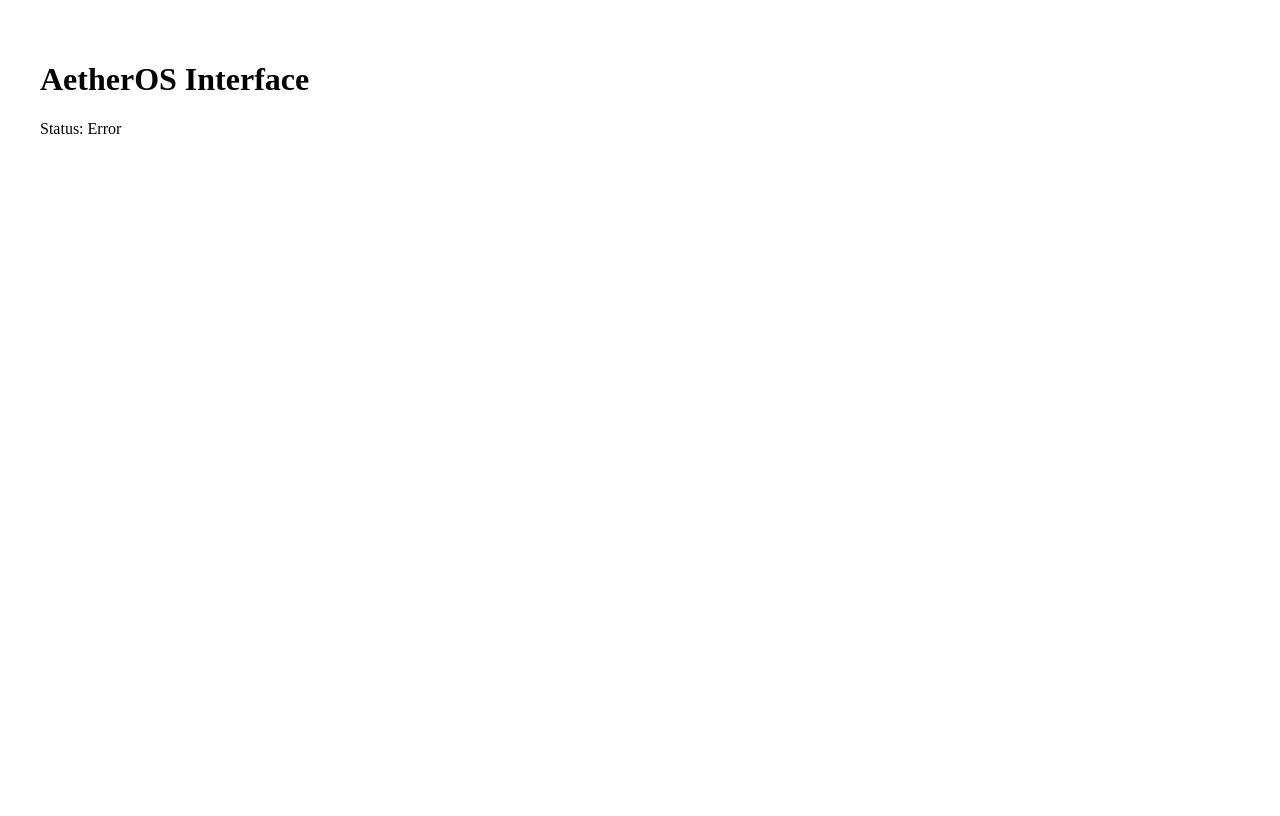
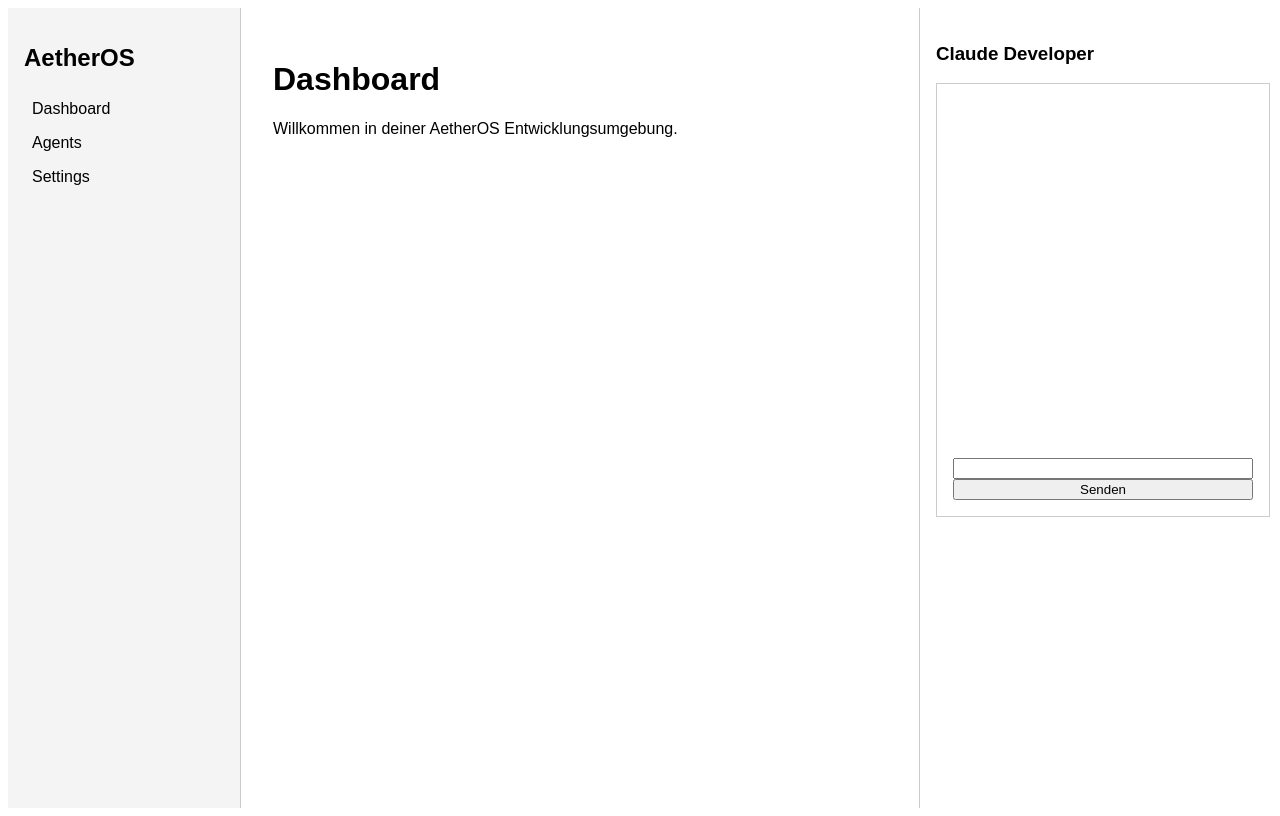
Before and after one commit to NoVaJeeno/ClaudeFree, a Next.js app in the folder frontend/: page / in a window 1280 px wide. Built offline with nearby package versions, Linux system fonts and the light colour scheme; no server answers.

Commit message:
Haupt-Layout mit Navigation und Chat-Komponente aktualisieren

```diff
--- a/frontend/app/page.tsx
+++ b/frontend/app/page.tsx
@@ -1,21 +1,33 @@
 'use client';
-import { useEffect, useState } from 'react';
+import { useState } from 'react';
+import ChatWindow from '../components/ChatWindow';
 
 export default function Home() {
-  const [status, setStatus] = useState('Checking...');
-
-  useEffect(() => {
-    fetch('/api/status')
-      .then(res => res.json())
-      .then(data => setStatus(JSON.stringify(data)))
-      .catch(err => setStatus('Error'));
-  }, []);
+  const [activeTab, setActiveTab] = useState('Dashboard');
 
   return (
-    <main style={{ padding: '2rem' }}>
-      <h1>AetherOS Interface</h1>
-      <div>Status: {status}</div>
-      {/* Hier wird ein Menü benötigt */}
+    <main style={{ display: 'flex', height: '100vh', fontFamily: 'sans-serif' }}>
+      {/* Sidebar Menü */}
+      <nav style={{ width: '200px', background: '#f4f4f4', padding: '1rem', borderRight: '1px solid #ccc' }}>
+        <h2>AetherOS</h2>
+        <ul style={{ listStyle: 'none', padding: 0 }}>
+          <li style={{ padding: '0.5rem', cursor: 'pointer' }} onClick={() => setActiveTab('Dashboard')}>Dashboard</li>
+          <li style={{ padding: '0.5rem', cursor: 'pointer' }} onClick={() => setActiveTab('Agents')}>Agents</li>
+          <li style={{ padding: '0.5rem', cursor: 'pointer' }} onClick={() => setActiveTab('Settings')}>Settings</li>
+        </ul>
+      </nav>
+
+      {/* Hauptinhalt */}
+      <div style={{ flex: 1, padding: '2rem' }}>
+        <h1>{activeTab}</h1>
+        <p>Willkommen in deiner AetherOS Entwicklungsumgebung.</p>
+      </div>
+
+      {/* Chat Sidebar */}
+      <div style={{ width: '320px', padding: '1rem', borderLeft: '1px solid #ccc' }}>
+        <h3>Claude Developer</h3>
+        <ChatWindow />
+      </div>
     </main>
   );
 }
```
